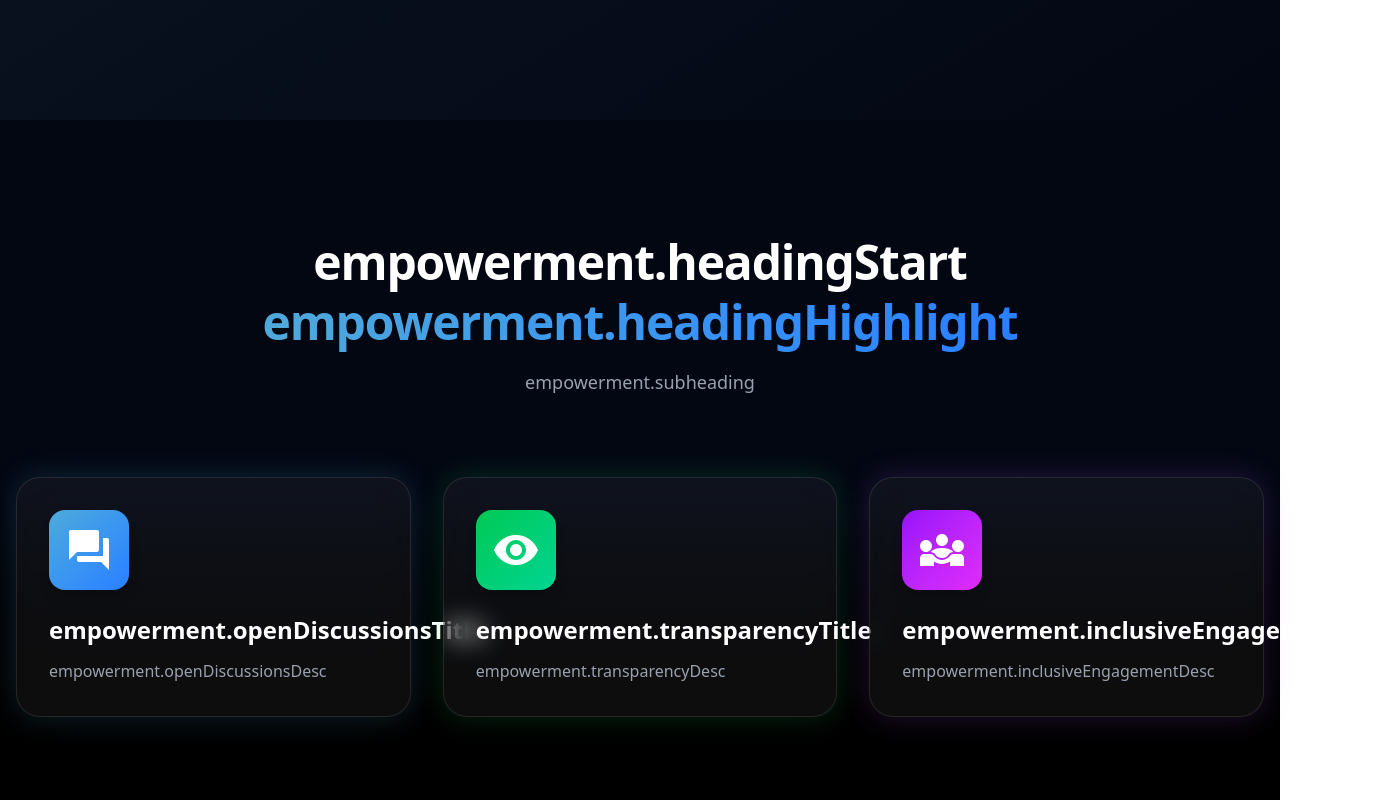
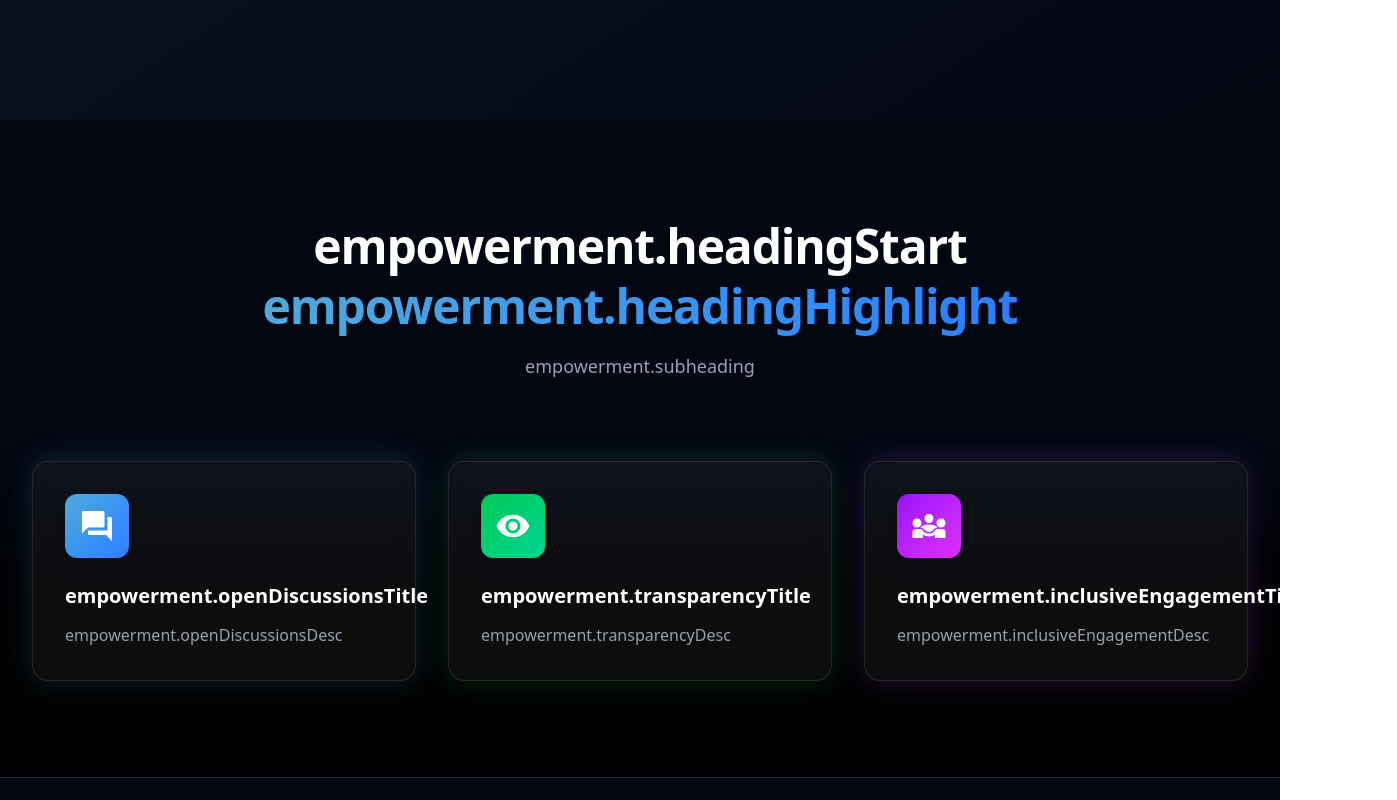
Before and after one commit to Dheeraj-1111-hub/Dcharcha-LandingPage, a React (Vite) app: page / in a window 1280 px wide. Shown: the part 680-1480 px from the top of the page, 1397 px wide, since content can reach past the window. Built offline with nearby package versions, Linux system fonts and the light colour scheme; the HTML template or start-up script is replaced by a standard one.

Commit message:
Updated landing page content

```diff
--- a/src/components/LandingPage/FeaturesCards.jsx
+++ b/src/components/LandingPage/FeaturesCards.jsx
@@ -9,21 +9,21 @@ const EmpowermentSection = () => {
     {
       title: t("empowerment.openDiscussionsTitle"),
       description: t("empowerment.openDiscussionsDesc"),
-      icon: <MdForum className="text-white text-4xl sm:text-5xl" />,
+      icon: <MdForum className="text-white text-3xl sm:text-4xl" />,
       gradient: "from-[#4FA9DA] to-blue-500",
       glow: "shadow-[0_0_30px_#4FA9DA33]",
     },
     {
       title: t("empowerment.transparencyTitle"),
       description: t("empowerment.transparencyDesc"),
-      icon: <MdVisibility className="text-white text-4xl sm:text-5xl" />,
+      icon: <MdVisibility className="text-white text-3xl sm:text-4xl" />,
       gradient: "from-green-500 to-emerald-400",
       glow: "shadow-[0_0_30px_#22c55e33]",
     },
     {
       title: t("empowerment.inclusiveEngagementTitle"),
       description: t("empowerment.inclusiveEngagementDesc"),
-      icon: <MdDiversity3 className="text-white text-4xl sm:text-5xl" />,
+      icon: <MdDiversity3 className="text-white text-3xl sm:text-4xl" />,
       gradient: "from-purple-600 to-fuchsia-500",
       glow: "shadow-[0_0_30px_#a855f733]",
     },
@@ -32,38 +32,38 @@ const EmpowermentSection = () => {
   return (
     <section
       id="features"
-      className="w-full bg-gradient-to-b from-gray-950 via-gray-950 to-black text-white py-24 px-4 sm:py-28"
+      className="w-full bg-gradient-to-b from-gray-950 via-gray-950 to-black text-white py-16 sm:py-24 px-4 sm:px-6 lg:px-8"
     >
       <div className="max-w-7xl mx-auto">
         {/* Header */}
-        <div className="text-center mb-20 px-4">
-          <h2 className="text-3xl sm:text-5xl font-extrabold tracking-tight mb-4 leading-tight">
+        <div className="text-center mb-14 sm:mb-20 px-2 sm:px-4">
+          <h1 className="text-[1.75rem] sm:text-4xl md:text-5xl font-extrabold tracking-tight mb-4 leading-tight">
             {t("empowerment.headingStart")}{" "}
             <span className="bg-gradient-to-r from-[#4FA9DA] to-blue-500 bg-clip-text text-transparent">
               {t("empowerment.headingHighlight")}
             </span>
-          </h2>
-          <p className="text-base sm:text-lg text-gray-400 max-w-2xl mx-auto leading-relaxed">
+          </h1>
+          <p className="text-sm sm:text-base md:text-lg text-gray-400 max-w-2xl mx-auto leading-relaxed">
             {t("empowerment.subheading")}
           </p>
         </div>
 
-        {/* Card Grid */}
+        {/* Features Grid */}
         <div className="grid grid-cols-1 sm:grid-cols-2 lg:grid-cols-3 gap-6 sm:gap-8">
           {features.map((feature, idx) => (
             <div
               key={idx}
-              className={`relative p-6 sm:p-8 rounded-3xl bg-white/5 border border-white/10
-                          backdrop-blur-md transition-all duration-300
-                          hover:scale-[1.02] hover:shadow-2xl ${feature.glow}`}
+              className={`relative p-5 sm:p-6 md:p-8 rounded-2xl bg-white/5 border border-white/10
+                          backdrop-blur-md transition-transform duration-300 hover:scale-[1.02]
+                          hover:shadow-xl ${feature.glow}`}
             >
               <div
-                className={`w-16 h-16 sm:w-20 sm:h-20 mb-6 rounded-2xl flex items-center justify-center
+                className={`w-14 h-14 sm:w-16 sm:h-16 mb-5 sm:mb-6 rounded-xl flex items-center justify-center
                             bg-gradient-to-br ${feature.gradient} shadow-lg`}
               >
                 {feature.icon}
               </div>
-              <h3 className="text-xl sm:text-2xl font-semibold text-white mb-2 sm:mb-3">
+              <h3 className="text-base sm:text-lg md:text-xl font-semibold text-white mb-2 sm:mb-3 leading-snug">
                 {feature.title}
               </h3>
               <p className="text-sm sm:text-base text-gray-400 leading-relaxed">
```
